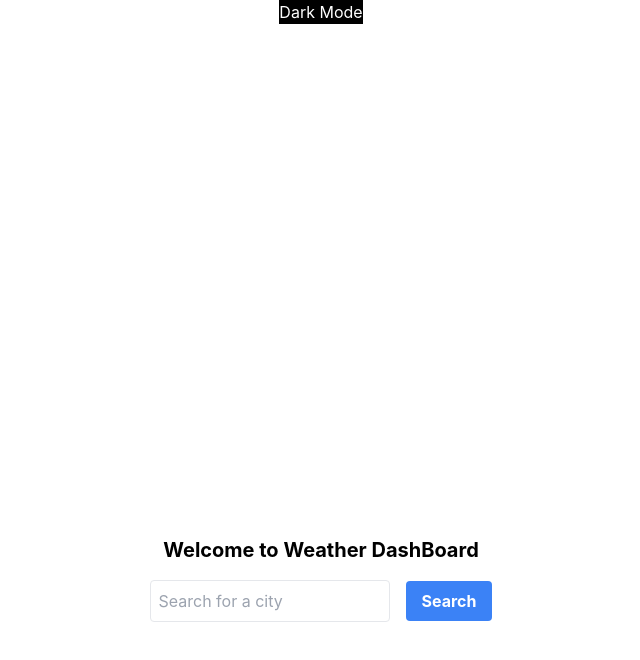
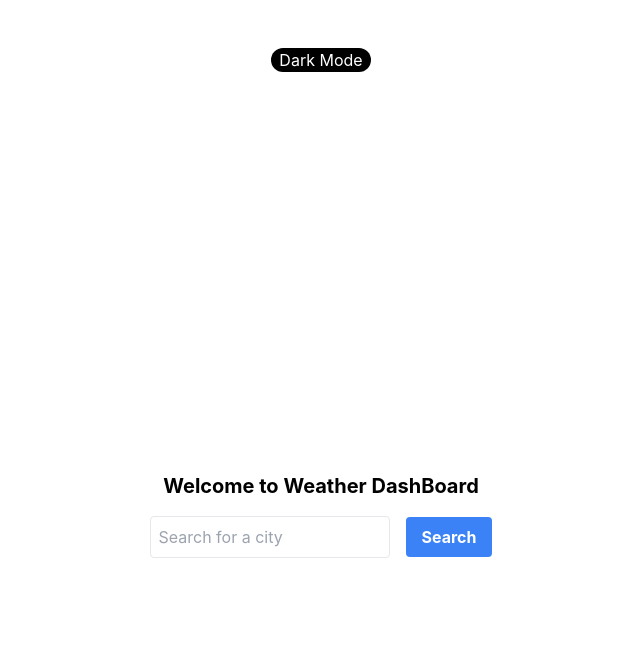
Before and after one commit to TheWiseSailor/ReactWeather, a React (Create React App) app: page / in a window 1280 px wide. Shown: the top 660 px of the page, without its empty margins (319-959 px from the left). Built offline with nearby package versions, Linux system fonts and the light colour scheme; no server answers.

Commit message:
even more styling changes such as button position and all that

```diff
--- a/src/components/WeatherDashboard.js
+++ b/src/components/WeatherDashboard.js
@@ -130,7 +130,10 @@ const WeatherDashboard = () => {
         isSearching ? "centered-search" : ""
       } ${getModeClasses()}`}
     >
-      <button className="light-dark-button" onClick={toggleDarkMode}>
+      <button
+        className="light-dark-button rounded-xl pl-2 pr-2 mt-12 "
+        onClick={toggleDarkMode}
+      >
         {isDarkMode ? "Light Mode" : "Dark Mode"}
       </button>
       <div className="mobile-view w-full flex flex-col items-center justify-center">
@@ -143,7 +146,7 @@ const WeatherDashboard = () => {
         )}
       </div>
 
-      <div className="w-3/4 mt-8 pb-10">
+      <div className="w-3/4 mt-8 pb-16 mb-9">
         {currentWeather && <CurrentWeather weather={currentWeather} />}
         {forecastData.length > 0 && (
           <WeatherForecast forecastData={forecastData} />
--- a/src/components/WeatherSearch.js
+++ b/src/components/WeatherSearch.js
@@ -22,13 +22,13 @@ const WeatherSearch = ({
     if (searchButtonClicked) {
       return "App flex flex-col items-center justify-center";
     } else {
-      return "App flex flex-col items-center justify-center pt-96 pb-80 mb-9";
+      return "App flex flex-col items-center justify-center pt-96 pb-80 ";
     }
   };
 
   return (
     <div className={getClassName()}>
-      <div className="mb-4 text-xl font-bold pt-32 ">
+      <div className="mb-4 text-xl font-bold pt-4 ">
         Welcome to Weather DashBoard
       </div>
       <div className="flex justify-center items-center">
```
